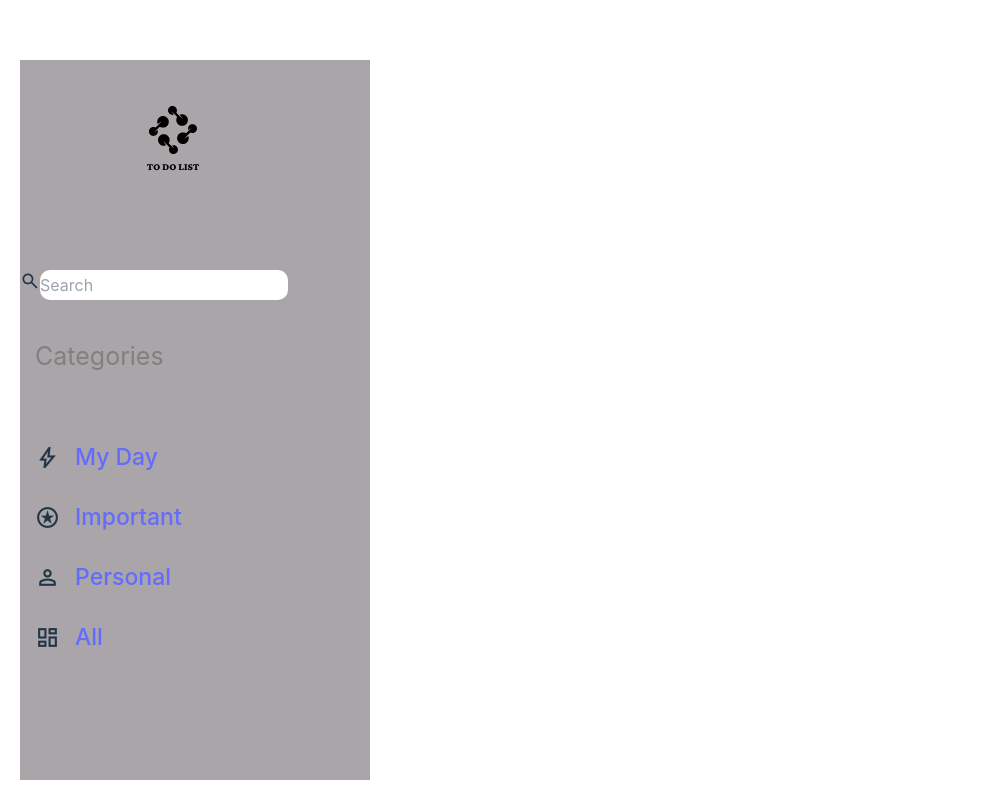
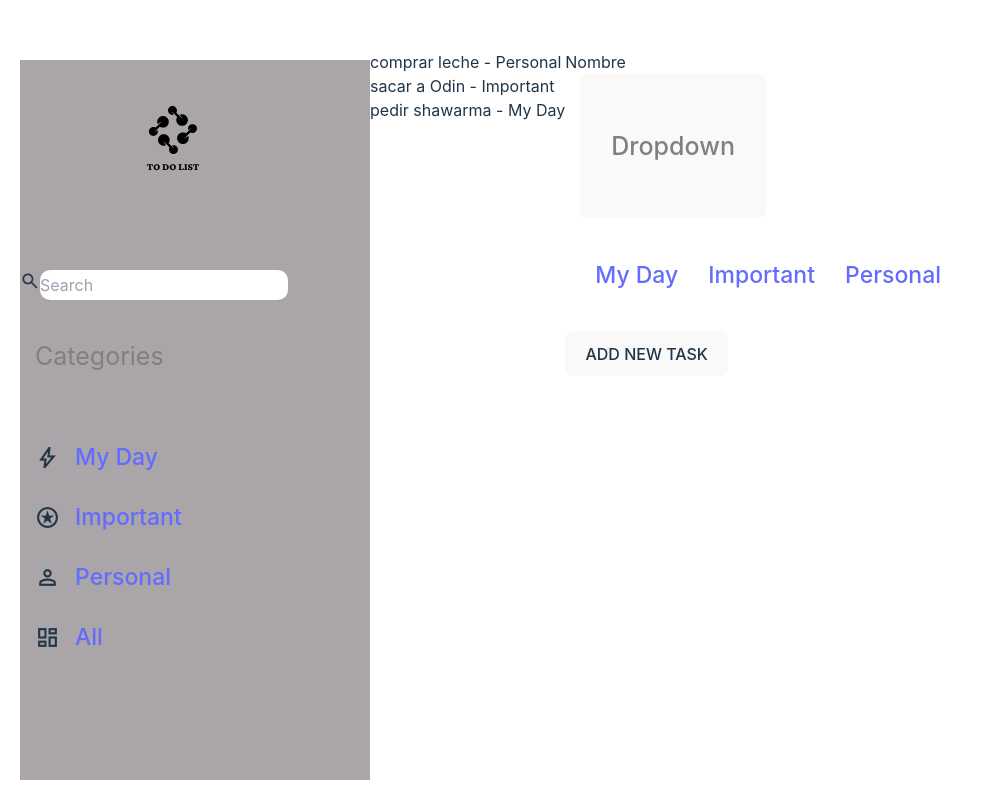
Before and after one commit to 4GeeksAcademy/Fp64-BobEsponja-ToDo-List, a React (Vite) app in the folder bobesponja-todo-list/: page / in a window 1280 px wide. Shown: the whole page, without its empty margins (0-983 px from the left). Built offline with nearby package versions, Linux system fonts and the light colour scheme.

Commit message:
Todolistcompleto

```diff
--- a/bobesponja-todo-list/src/App.jsx
+++ b/bobesponja-todo-list/src/App.jsx
@@ -4,14 +4,17 @@ import viteLogo from '/vite.svg'
 import './App.css'
 import Sidebar from './components/Sidebar/Sidebar'
 import ToDoList from './components/TodoList/TodoList'
+import PopUp from './components/Pop Up/PopUp';
 
 function App() {
 
-  const [tasks, setTasks] = useState([]);
-  //ESTADO QUE TIENE QUE ACTUALIZAR EL PROP
+  const [tasks, setTasks] = useState([{nombre: 'comprar leche', categoria: 'Personal',descripcion:'ir a comprar leche'},{nombre: 'sacar a Odin', categoria: 'Important',descripcion:'sacar al perrito bello'},{nombre: 'pedir shawarma', categoria: 'My Day',descripcion:'hacerlo temprano'},]);
   const [FilteredTaskListState, setFilteredTaskListState] = useState(tasks)
   const [filteredTaskCategoryState, setFilteredTaskCategoryState] = useState([])
 
+  useEffect( () => {
+    setFilteredTaskListState(tasks)
+  },[tasks])
 
 
 
@@ -20,8 +23,8 @@ function App() {
     <>
    <div className='container'>
       <Sidebar setFilteredList={setFilteredTaskListState} setFilteredCategoy={setFilteredTaskCategoryState} taskList={tasks}></Sidebar>
-      <ToDoList listFilteredTask={FilteredTaskListState} listFilteredCategory={filteredTaskCategoryState}></ToDoList>
-
+      <ToDoList listFilteredTask={FilteredTaskListState} listFilteredCategory={filteredTaskCategoryState} listaActual={tasks}></ToDoList>
+      <PopUp lista={setTasks} listaActual={tasks}></PopUp>
       </div>
     </>
   )
--- /dev/null
+++ b/bobesponja-todo-list/src/components/Pop Up/PopUp.jsx
@@ -0,0 +1,55 @@
+import React, { useEffect, useState } from 'react'
+
+const PopUp = ({lista, listaActual}) => {
+const [listTask, setListTask] = useState('')
+const [taskState, setTaskState] = useState("")
+const [newInputState, setNewInputState]= useState('')
+
+useEffect ( () => {
+    if(taskState===""){
+        return
+    }else{
+    setListTask([...listaActual, taskState])
+}
+// console.log(listTask)
+},[taskState])
+
+
+useEffect(()=>{
+    if(listTask===''){
+        return
+    }else{
+    lista(listTask)
+}},[listTask])
+
+const addNewTask = () => {
+   setTaskState({nombre: newInputState, categoria: 'My Day'})
+//    console.log([...listaActual, taskState])
+
+//    console.log(listTask)
+}
+
+
+
+  return (
+   <>
+      <form>
+        <div className='name'>
+                <label htmlFor="Name">Nombre</label>
+                <input type="text" id="name" onChange={event => setNewInputState(event.target.value)} value={newInputState} />
+            <div className='categories dropdown'>
+             <button className="dropbtn">Dropdown</button>
+                <div className="dropdown-content">
+                    <a href="#">My Day</a>
+                    <a href="#">Important</a>
+                    <a href="#">Personal</a>
+                </div>
+            </div>
+        </div>
+        <button onClick={addNewTask}>ADD NEW TASK</button>
+      </form>
+  </>
+  )
+}
+
+export default PopUp
--- a/bobesponja-todo-list/src/components/Sidebar/FirstTop.jsx
+++ b/bobesponja-todo-list/src/components/Sidebar/FirstTop.jsx
@@ -14,7 +14,8 @@ const FirstTop = ({ categorias, setFilteredTaskListState,setFilteredTaskCategory
 
   useEffect(() => {
         setTaskListState(listTask);
-      },[]);
+        console.log(listTask)
+      },[listTask]);
 
   useEffect(()=>{
     stateInput === '' ? setFilteredTaskListState(taskListState) : setFilteredTaskListState(taskListState.filter((task) => { return task.nombre.toLowerCase().includes(stateInput.toLowerCase())}));
--- a/bobesponja-todo-list/src/components/TodoList/TodoList.jsx
+++ b/bobesponja-todo-list/src/components/TodoList/TodoList.jsx
@@ -2,13 +2,39 @@ import {useEffect, useState} from "react";
 import './TodoList.css';
 import FirstTop from "../Sidebar/FirstTop.jsx";
 
-const ToDoList = ({listFilteredTask,listFilteredCategory}) => {
+const ToDoList = ({listFilteredTask,listFilteredCategory,listaActual}) => {
 
 
 useEffect( () => {
+console.log(listaActual)
+console.log(listFilteredTask)
+},[listFilteredTask,listaActual])
+// const ToDoList = ({ tasks, addTask }) => {
+//     return (
+//         <div className='TaskManager'>
+//             <ul>
+//                 {tasks.map((task, index) => (
+//                     <li key={index}>{task.name} </li>
+//                     <li key={index}>{task.category}</li>
 
+//                 ))}
+//             </ul>
+//             <NewTask addTask={addTask} />
+//         </div>
+//     );
+// };
 
-},[listFilteredTask])
+// ListTask.propTypes = {
+//     tasks: PropTypes.arrayOf(
+//         PropTypes.shape({
+//             name: PropTypes.string.isRequired,
+//             category: PropTypes.string.isRequired,
+//         })
+//     ).isRequired,
+//     addTask: PropTypes.func.isRequired,
+// };
+
+// export default ListTask;
 
     const MappedTasksByCategoryOnList = () => {
 
@@ -17,9 +43,9 @@ useEffect( () => {
             return listFilteredCategory.map((task, index) => {
                 return (
                     <>
-                        <li className='TaskList' key={'task' + index}>{task.nombre}</li>
-                        <li className='TaskCategory' key={'cat1' + index}>{task.categoria}</li>
-                        <li className='TaskCategory' key={'cat2' + index}>{task.descripcion}</li>
+                        <li className='TaskList' key={index}>{task.nombre} - {task.categoria}</li>
+
+
                     </>
                 )
             }
@@ -27,12 +53,10 @@ useEffect( () => {
         }else {
 
 
-        return listFilteredTask.map((task, index) => {
+        return listaActual.map((task, index) => {
                 return (
                     <>
-                        <li className='TaskList' key={'task' + index}>{task.nombre}</li>
-                        <li className='TaskCategory' key={'cat1' + index}>{task.categoria}</li>
-                        <li className='TaskCategory' key={'cat2' + index}>{task.descripcion}</li>
+                        <li className='TaskList' key={index}>{task.nombre} - {task.categoria}</li>
                     </>
                 )
             }
```
Also changed, not shown: bobesponja-todo-list/src/components/Pop Up/PopUp.css (added).
